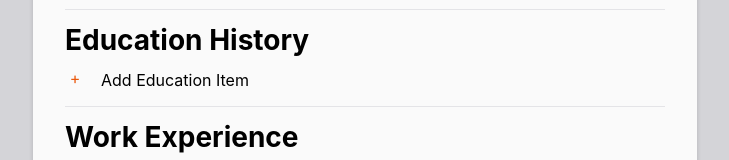
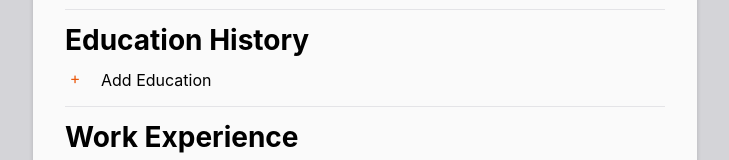
Before and after one commit to ayrt-n/cv-maker, a React (Create React App) app: page / in a window 1280 px wide. Shown: the part 520-680 px from the top of the page, without its empty margins (275-1004 px from the left). Built offline with nearby package versions, Linux system fonts and the light colour scheme; the HTML template or start-up script is replaced by a standard one.

Commit message:
Simplify button prompt

```diff
--- a/src/components/EducationForm.js
+++ b/src/components/EducationForm.js
@@ -57,7 +57,7 @@ class EducationForm extends Component {
             );
           })
         }
-        <LineButton handleClick={ this.addEducation } text="Add Education Item" />
+        <LineButton handleClick={ this.addEducation } text="Add Education" />
       </div>
     );
   }
```
